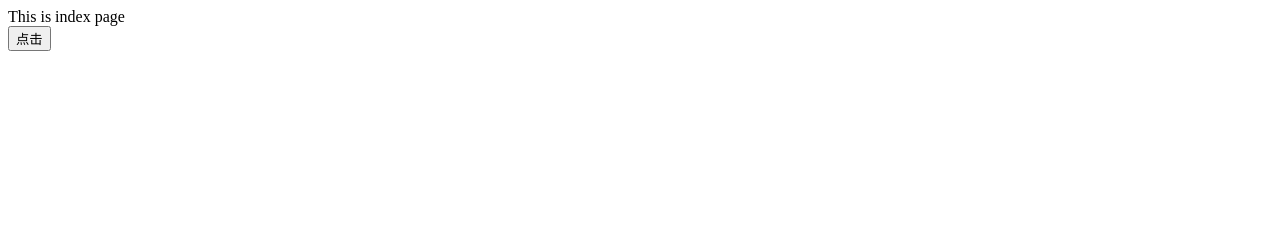
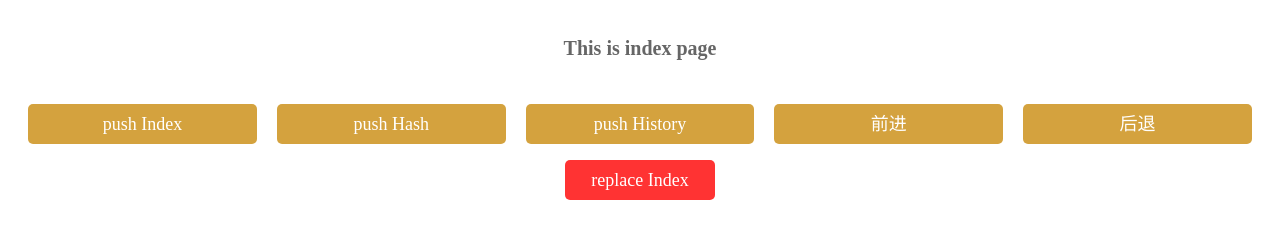
Before and after one commit to webfansplz/article, a website built with webpack: page webRouter/index.html in a window 1280 px wide. Built offline with nearby package versions, Linux system fonts and the light colour scheme.

Commit message:
finish webRouter

```diff
--- a/webRouter/index.html
+++ b/webRouter/index.html
@@ -5,9 +5,57 @@
     <meta name="viewport" content="width=device-width, initial-scale=1.0" />
     <meta http-equiv="X-UA-Compatible" content="ie=edge" />
     <title>前端路由</title>
+    <style>
+      #page {
+        width: 100%;
+        height: 80px;
+        line-height: 80px;
+        text-align: center;
+        font-weight: 600;
+        font-size: 20px;
+        color: #666;
+      }
+      .btn-list {
+        padding-left: 20px;
+        list-style: none;
+        display: flex;
+        text-align: center;
+      }
+      .btn-list li {
+        cursor: pointer;
+        flex: 1;
+        height: 40px;
+        line-height: 40px;
+        margin-right: 20px;
+        font-size: 18px;
+        color: #fff;
+        background-color: #d4a23e;
+        border-radius: 5px;
+      }
+      .replace-btn {
+        cursor: pointer;
+        margin: 10px auto 0;
+        display: block;
+        width: 150px;
+        height: 40px;
+        line-height: 40px;
+        background-color: #f33;
+        font-size: 18px;
+        color: #fff;
+        text-align: center;
+        border-radius: 5px;
+      }
+    </style>
   </head>
   <body>
     <div id="page"></div>
-    <button id="btn">点击</button>
+    <ul class="btn-list">
+      <li data-url="/">push Index</li>
+      <li data-url="/hash">push Hash</li>
+      <li data-url="/history">push History</li>
+      <li data-url="1">前进</li>
+      <li data-url="-1">后退</li>
+    </ul>
+    <span class="replace-btn">replace Index</span>
   </body>
 </html>
--- a/webRouter/src/index.js
+++ b/webRouter/src/index.js
@@ -1,7 +1,8 @@
 import { HashRouter } from './hash';
 import { HistoryRouter } from './history';
 import { ROUTELIST } from './routeList';
-
+//路由模式
+const MODE = 'hash';
 class WebRouter {
   constructor({ mode = 'hash', routeList }) {
     this.router = mode === 'hash' ? new HashRouter(routeList) : new HistoryRouter(routeList);
@@ -18,6 +19,18 @@ class WebRouter {
 }
 
 const webRouter = new WebRouter({
-  mode: 'history',
+  mode: MODE,
   routeList: ROUTELIST
 });
+
+document.querySelector('.btn-list').addEventListener('click', e => {
+  const event = e || window.event;
+  if (event.target.tagName === 'LI') {
+    const url = event.target.dataset.url;
+    !url.indexOf('/') ? webRouter.push(url) : webRouter.go(url);
+  }
+});
+
+document.querySelector('.replace-btn').addEventListener('click', e => {
+  webRouter.replace('/');
+});
--- a/webRouter/src/routeList.js
+++ b/webRouter/src/routeList.js
@@ -5,14 +5,14 @@ export const ROUTELIST = [
     component: 'This is index page'
   },
   {
-    path: '/hello',
-    name: 'hello',
-    component: 'This is hello page'
+    path: '/hash',
+    name: 'hash',
+    component: 'This is hash page'
   },
   {
-    path: '/user',
-    name: 'user',
-    component: 'This is user page'
+    path: '/history',
+    name: 'history',
+    component: 'This is history page'
   },
   {
     path: '*',
```
Also changed, not shown: 1 other file.
